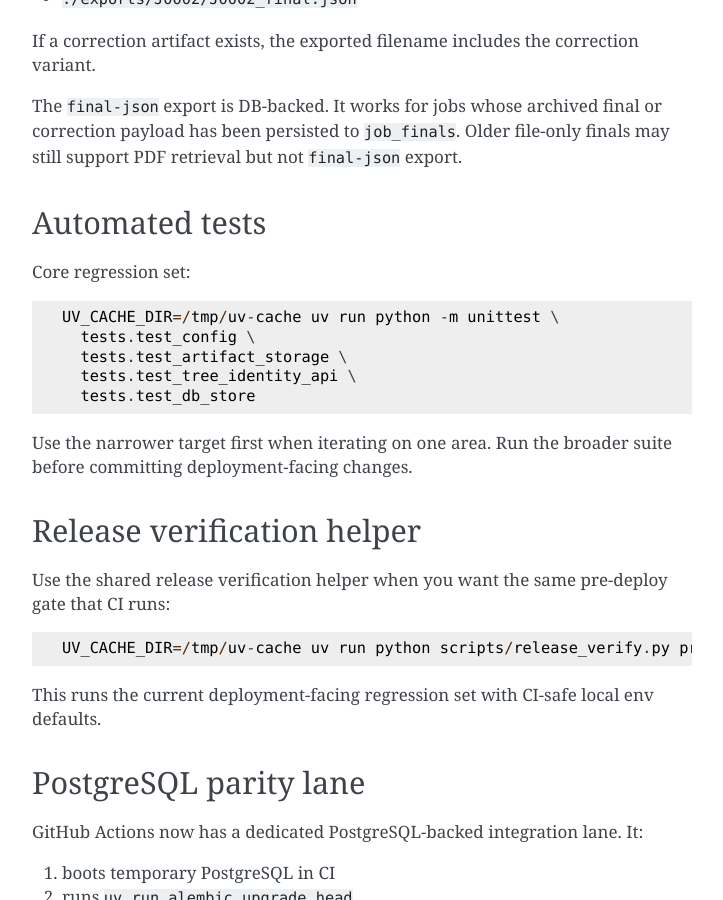
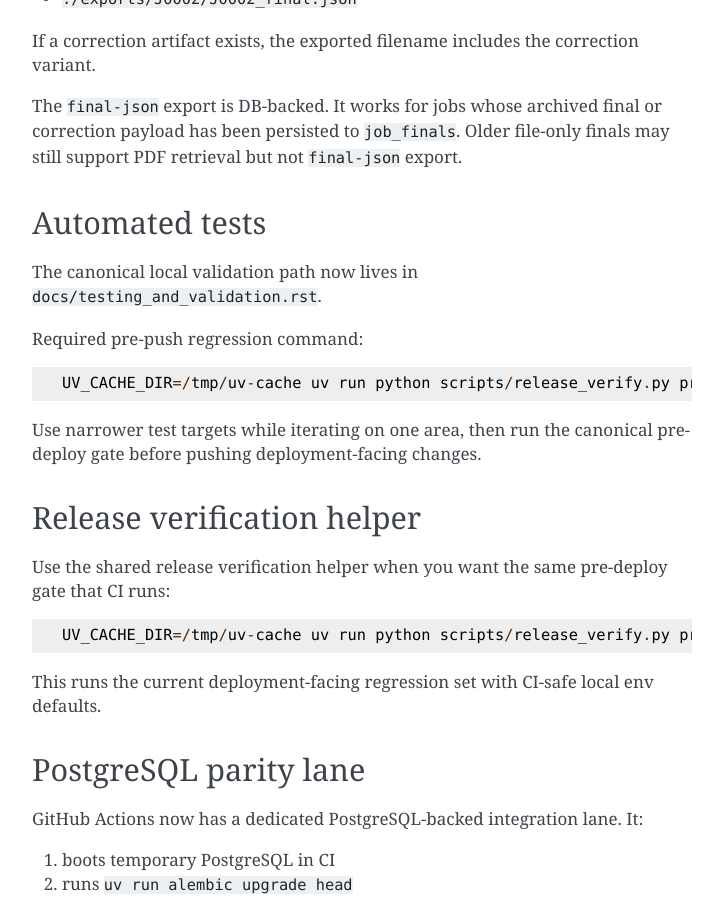
Before and after one commit to hammerdirt-analyst/traq-server, a Sphinx documentation site: the page built from docs/local_development.rst, in a window 1280 px wide and 900 px high, scrolled down 3183 px. Shown: the whole window, without its empty margins (388-1111 px from the left). Built offline with Sphinx 7.4.7, drawn with Linux system fonts in a browser that asks for light colours.

Commit message:
Standardize testing and validation contract

```diff
--- a/docs/gcp_deployment_runbook.rst
+++ b/docs/gcp_deployment_runbook.rst
@@ -252,7 +252,7 @@ Shared verification helper
 --------------------------
 
 The release gate is now codified in the repo and should be used both by CI and
-operators.
+operators. The full contract is documented in ``docs/testing_and_validation.rst``.
 
 Pre-deploy gate::
 
--- a/docs/index.rst
+++ b/docs/index.rst
@@ -12,6 +12,7 @@ This documentation is generated from in-code docstrings using Sphinx.
    tree_identity_contract
    cli_operations_model
    local_development
+   testing_and_validation
    database_schema
    database_workflow
    archive_retention
--- a/docs/local_development.rst
+++ b/docs/local_development.rst
@@ -153,16 +153,15 @@ may still support PDF retrieval but not ``final-json`` export.
 Automated tests
 ---------------
 
-Core regression set::
+The canonical local validation path now lives in
+``docs/testing_and_validation.rst``.
 
-   UV_CACHE_DIR=/tmp/uv-cache uv run python -m unittest \
-     tests.test_config \
-     tests.test_artifact_storage \
-     tests.test_tree_identity_api \
-     tests.test_db_store
+Required pre-push regression command::
 
-Use the narrower target first when iterating on one area. Run the broader suite
-before committing deployment-facing changes.
+   UV_CACHE_DIR=/tmp/uv-cache uv run python scripts/release_verify.py pre-deploy
+
+Use narrower test targets while iterating on one area, then run the canonical
+pre-deploy gate before pushing deployment-facing changes.
 
 Release verification helper
 ---------------------------
```
Also changed, not shown: docs/testing_and_validation.rst (added, +124 -0 lines), 2 other files.
